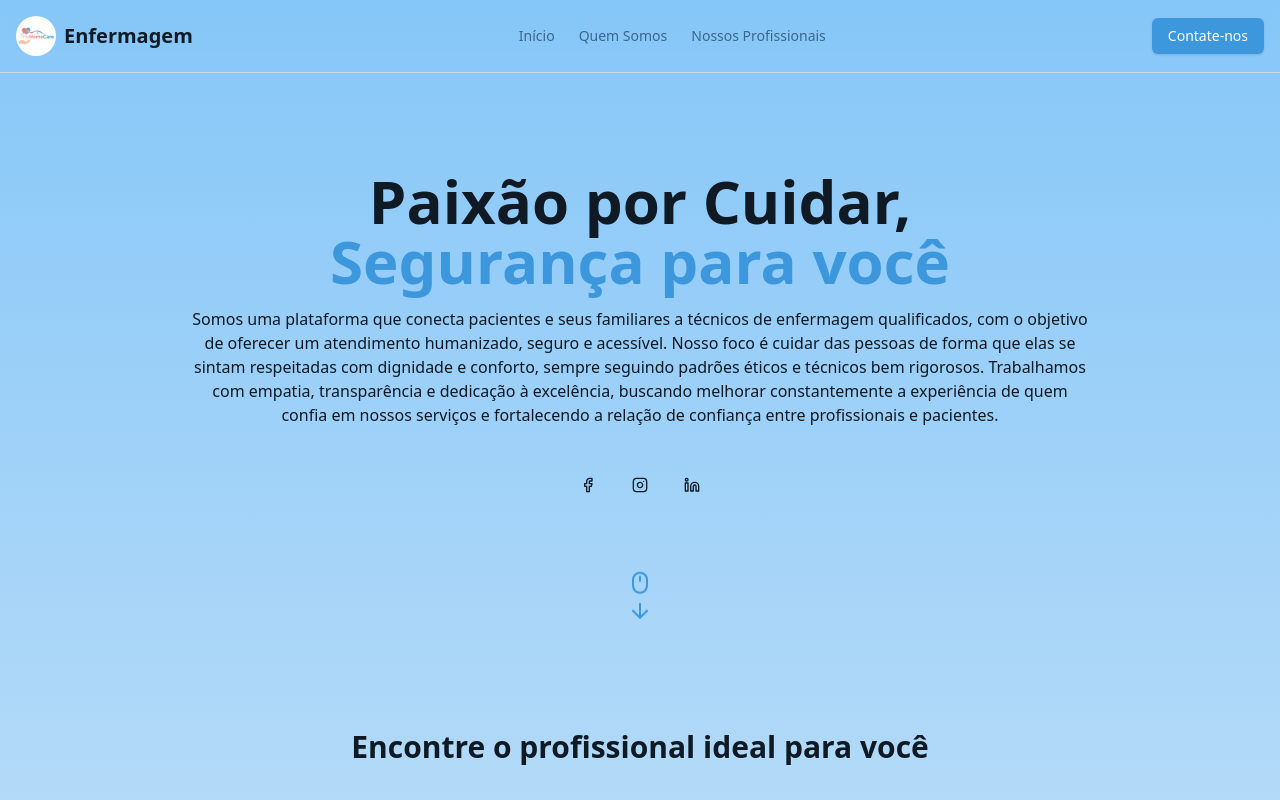
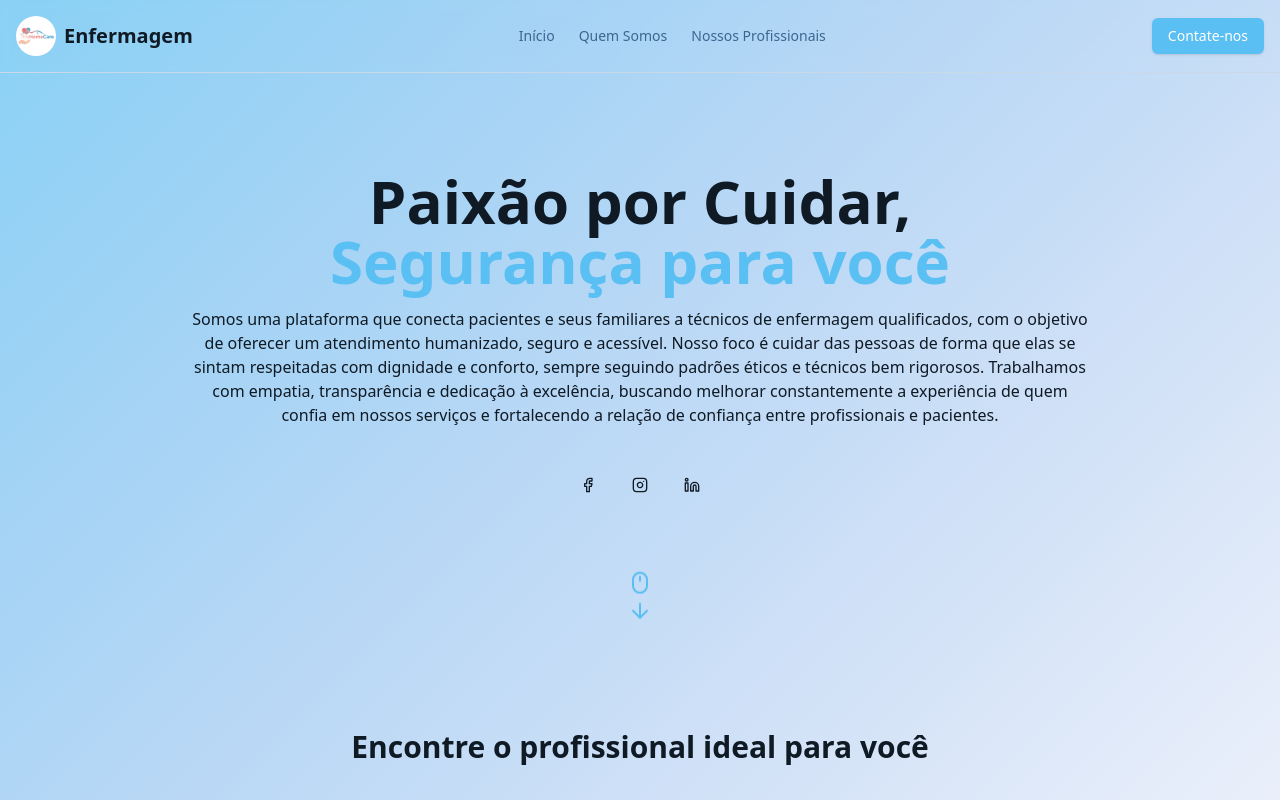
Before and after one commit to Guilhermeprog3/nursing-report, a Next.js app: page / in a window 1280 px wide. Shown: the top 800 px of the page. Built offline with nearby package versions, Linux system fonts and the light colour scheme.

Commit message:
feat:mudando a paleta de cores

```diff
--- a/src/app/globals.css
+++ b/src/app/globals.css
@@ -4,30 +4,29 @@
 
 @layer base {
   :root {
-    --background: 206 90% 75%; /* Cor de fundo sólida como fallback */
-    --foreground: 210 40% 10%;    /* Texto escuro */
-    --card: 0 0% 100%;             /* Cards brancos */
+    --background: 210 60% 95%;
+    --foreground: 210 40% 10%;
+    --card: 0 0% 100%;
     --card-foreground: 210 40% 10%;
     --popover: 0 0% 100%;
     --popover-foreground: 210 40% 10%;
-    --primary: 206 70% 55%;     /* Azul primário */
+    --primary: 200 85% 65%;
     --primary-foreground: 0 0% 100%;
-    --secondary: 210 40% 90%;
+    --secondary: 210 50% 92%;
     --secondary-foreground: 210 40% 10%;
     --muted: 210 40% 95%;
     --muted-foreground: 210 40% 40%;
-    --accent: 210 40% 90%;
+    --accent: 210 50% 92%;
     --accent-foreground: 210 40% 10%;
     --destructive: 0 84% 60%;
     --destructive-foreground: 0 0% 100%;
     --border: 210 40% 85%;
     --input: 210 40% 85%;
-    --ring: 206 70% 55%;
+    --ring: 200 85% 65%;
     --radius: 0.5rem;
   }
 
   .dark {
-    /* O tema escuro permanece o mesmo */
     --background: 210 40% 5%;
     --foreground: 200 100% 97%;
     --card: 210 40% 10%;
@@ -56,5 +55,7 @@
   }
   body {
     @apply bg-body-gradient text-foreground;
+    background-attachment: fixed;
+    min-height: 100vh;
   }
 }
--- a/tailwind.config.ts
+++ b/tailwind.config.ts
@@ -3,11 +3,12 @@ import type { Config } from "tailwindcss"
 const config = {
   darkMode: "class",
   content: [
-    './pages/**/*.{ts,tsx}',
-    './components/**/*.{ts,tsx}',
-    './app/**/*.{ts,tsx}',
-    './src/**/*.{ts,tsx}',
-	],
+    "./pages/**/*.{ts,tsx}",
+    "./components/**/*.{ts,tsx}",
+    "./app/**/*.{ts,tsx}",
+    "./src/**/*.{ts,tsx}",
+    "*.{js,ts,jsx,tsx,mdx}",
+  ],
   prefix: "",
   theme: {
     container: {
@@ -19,7 +20,8 @@ const config = {
     },
     extend: {
       backgroundImage: {
-        'body-gradient': 'linear-gradient(to bottom, hsl(206 90% 75%), hsl(210 40% 95%))',
+        "body-gradient":
+          "linear-gradient(135deg, hsl(200 85% 75%) 0%, hsl(205 80% 80%) 25%, hsl(210 75% 85%) 50%, hsl(215 70% 90%) 75%, hsl(220 65% 95%) 100%)",
       },
       colors: {
         border: "hsl(var(--border))",
```
